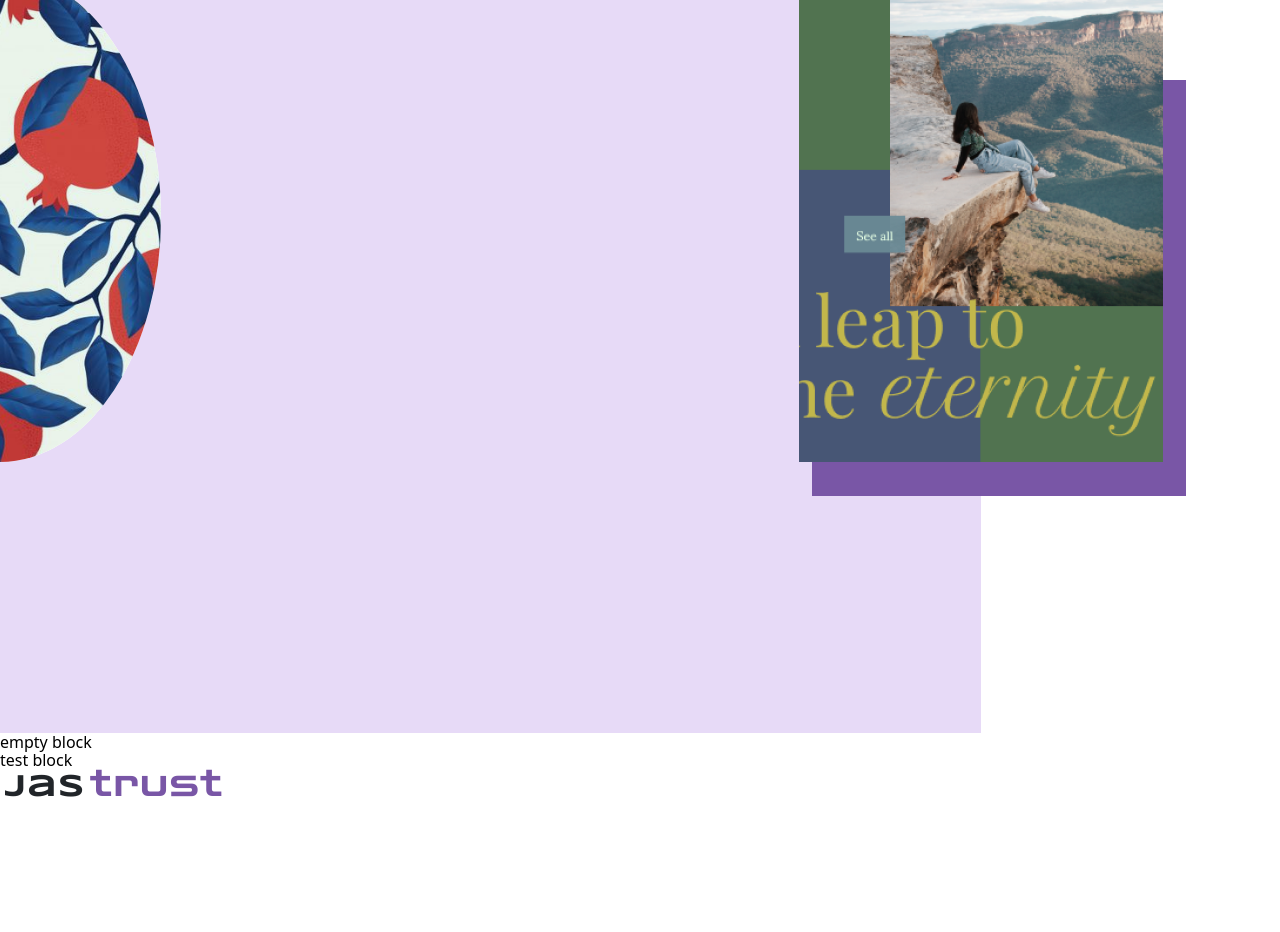
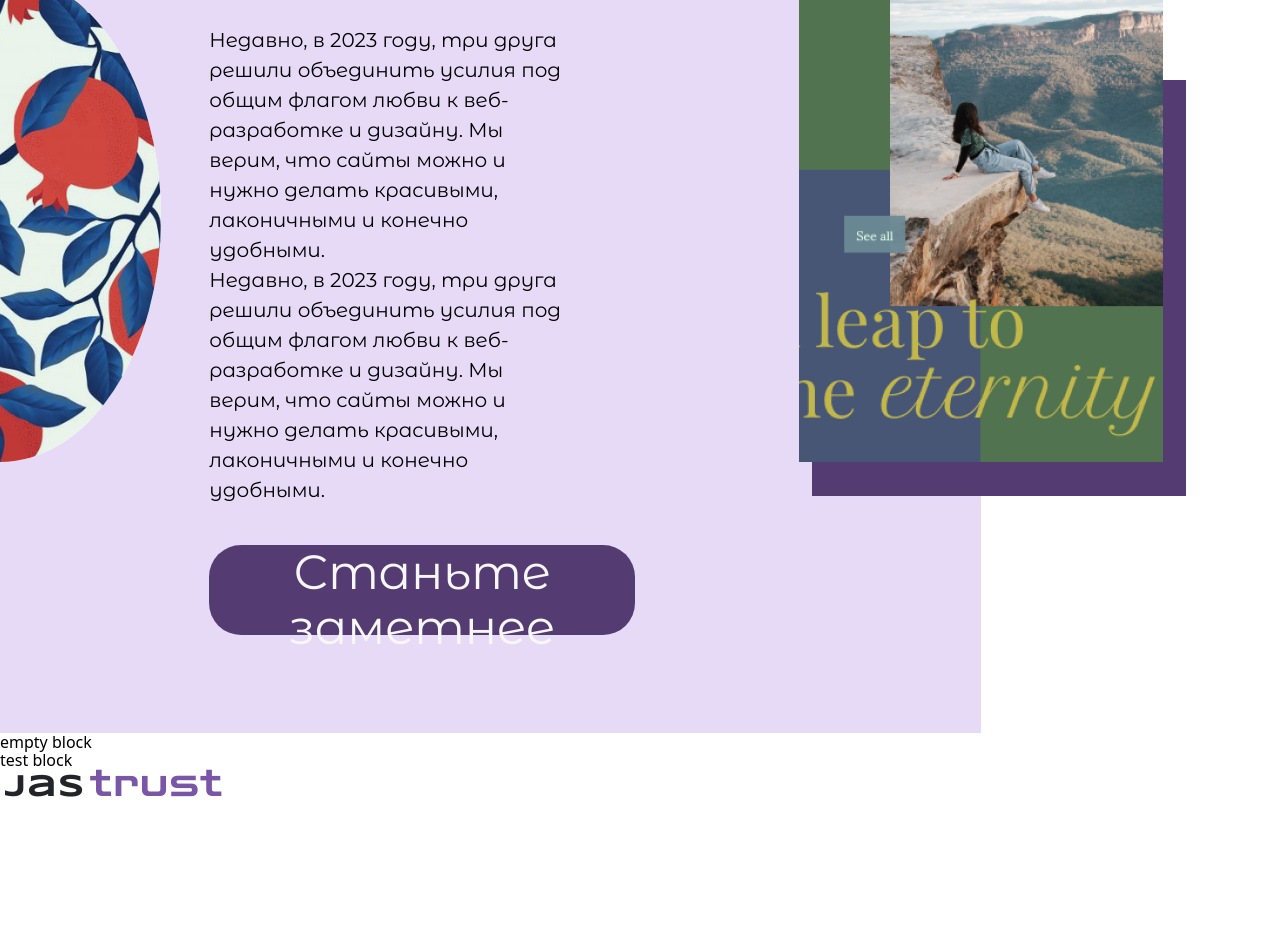
Before and after one commit to vbogdanov9/startapp2, a website: page src/index.html in a window 1280 px wide. Shown: the part 347-1279 px from the top of the page. Drawn offline with Linux system fonts and the light colour scheme.

Commit message:
add fonts, text and button

```diff
--- a/src/index.html
+++ b/src/index.html
@@ -43,6 +43,19 @@
       <div class="title">
         <span>Привет, мир!<br />Это JasTrust!</span>
       </div>
+      <div class="text">
+        <p>
+          Недавно, в 2023 году, три друга решили объединить усилия под общим
+          флагом любви к веб-разработке и дизайну. Мы верим, что сайты можно и
+          нужно делать красивыми, лаконичными и конечно удобными.
+        </p>
+        <p>
+          Недавно, в 2023 году, три друга решили объединить усилия под общим
+          флагом любви к веб-разработке и дизайну. Мы верим, что сайты можно и
+          нужно делать красивыми, лаконичными и конечно удобными.
+        </p>
+      </div>
+      <button class="become-more-visible">Станьте заметнее</button>
     </section>
     <div class="empty">
       empty block
--- a/src/sass/base/_font.scss
+++ b/src/sass/base/_font.scss
@@ -1,8 +1,24 @@
+@font-face {
+  font-family: "Montserrat Alternates";
+  src: local("Montserrat Alternates"), local("Montserrat-Alternates"),
+    url("../fonts/MontserratAlternates-Regular.ttf") format("truetype");
+  font-weight: 400;
+  font-style: normal;
+}
+
 @font-face {
   font-family: "Montserrat Alternates";
   src: local("Montserrat Alternates"), local("Montserrat-Alternates"),
     url("../fonts/MontserratAlternates-Medium.ttf") format("truetype");
   font-weight: 500;
+  font-style: normal;
+}
+
+@font-face {
+  font-family: "Montserrat Alternates";
+  src: local("Montserrat Alternates"), local("Montserrat-Alternates"),
+    url("../fonts/MontserratAlternates-SemiBold.ttf") format("truetype");
+  font-weight: 600;
   font-style: normal;
 }
 
--- a/src/sass/base/_variables.scss
+++ b/src/sass/base/_variables.scss
@@ -5,6 +5,8 @@
   --logo-trust-color: #7956a6;
   --granat-picture-background: #ebf9fa;
   --title-color: #222222;
+  --button-bg-color: #543C73;
+  --button-text-color: #F7F7F7;
 
   /* шрифты  */
   --font-family: "Montserrat Alternates", sans-serif;
--- a/src/sass/blocks/_hero-iteration-4.scss
+++ b/src/sass/blocks/_hero-iteration-4.scss
@@ -5,38 +5,22 @@
   min-height: 1080px;
   // min-height: 100vh;
   margin-right: 23.38541667%;
-  padding: 7.552083333% 16.61458333% 0;
+  padding: 7.552083333% 16.61458333% 0 16.35416667%;
   background-color: var(--hero-bg-color, #e7daf7);
-  .main-picture {
-    display: block;
-    position: absolute;
-    // на макете высота 630	, а весь экран 1080, то есть  58.33333333%
-    height: 58.33333333%;
-
-    //на макете ширина 546 . а  ширина полная 1472 , 546*100/1472 = 37.0923913%
-    width: 37.0923913%;
-
-    top: 16.57407407%;
-    left: 81.45380435%;
-
-    img {
-      position: relative;
-      z-index: 6;
-      height: 100%;
-      width: 100%;
-      display: block;
-      object-fit: cover;
-    }
-    &-shadow {
-      position: absolute;
-      z-index: 3;
-      width: 102.7472527%;
-      height: 66.03174603%;
-      top: 39.36507937%;
-      left: 3.663003663%;
-      background-color: var(--logo-trust-color, #7956a6);
+  .text {
+    margin-top: 40px;
+    // max-width: 530px;
+    max-width: 63.170441%;
+    font-family: Montserrat Alternates;
+    font-size: 20px;
+    font-weight: 400;
+    line-height: 30px;
+    text-align: left;
+    p {
+      margin: 0;
     }
   }
+
   .menu {
     position: absolute;
     top: 5.37037037%;
@@ -93,7 +77,50 @@
       background-color: var(--logo-trust-color, #7956a6);
     }
   }
+  .become-more-visible {
+    margin-top: 40px;
+    background-color: var(--button-bg-color, #543c73);
+    border: none;
+    padding: 0;
+    border-radius: 32px;
+    width: 76.16209774%;
+    height: 90px;
+    color: var(--button-text-color, #f7f7f7);
+    font-family: Montserrat Alternates;
+    font-size: 48px;
+    font-weight: 400;
+    // line-height: 58.51px;
+  }
+  .main-picture {
+    display: block;
+    position: absolute;
+    // на макете высота 630	, а весь экран 1080, то есть  58.33333333%
+    height: 58.33333333%;
 
+    //на макете ширина 546 . а  ширина полная 1472 , 546*100/1472 = 37.0923913%
+    width: 37.0923913%;
+
+    top: 16.57407407%;
+    left: 81.45380435%;
+
+    img {
+      position: relative;
+      z-index: 6;
+      height: 100%;
+      width: 100%;
+      display: block;
+      object-fit: cover;
+    }
+    &-shadow {
+      position: absolute;
+      z-index: 3;
+      width: 102.7472527%;
+      height: 66.03174603%;
+      top: 39.36507937%;
+      left: 3.663003663%;
+      background-color: var(--button-bg-color, #543c73);
+    }
+  }
   .granat {
     display: block;
     position: absolute;
```
Also changed, not shown: dist/css/style.min.css, dist/fonts/MontserratAlternates-Regular.ttf (added), dist/fonts/MontserratAlternates-SemiBold.ttf (added), dist/index.html, src/css/style.min.css, src/fonts/MontserratAlternates-Regular.ttf (added), src/fonts/MontserratAlternates-SemiBold.ttf (added).
